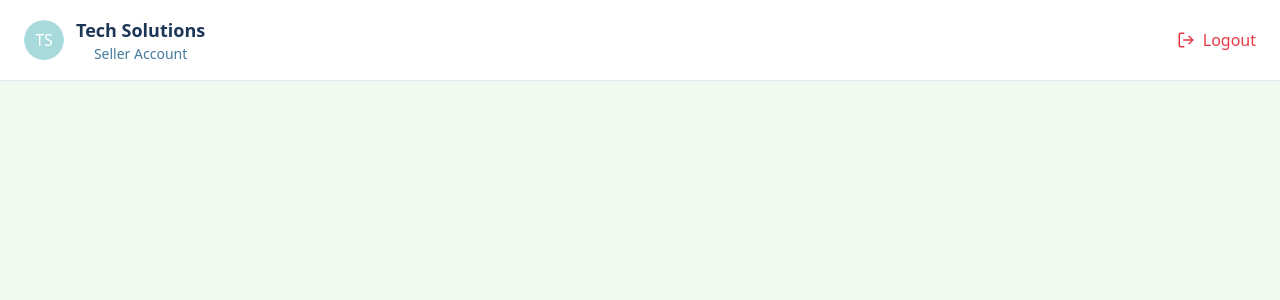
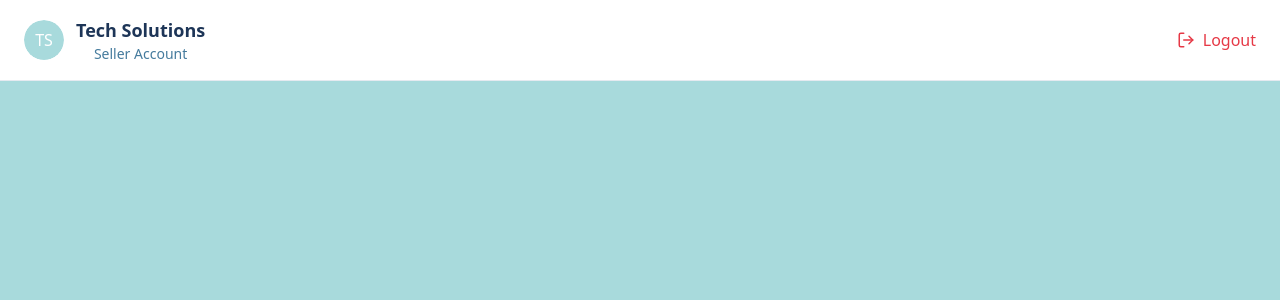
Before and after one commit to Lua-Code/Web-Development-Project, a React (Vite) app in the folder seller-app/: page / in a window 1280 px wide. Shown: the top 300 px of the page. Built offline with nearby package versions, Linux system fonts and the light colour scheme.

Commit message:
Update MainLayout.jsx

```diff
--- a/seller-app/src/Layouts/MainLayout.jsx
+++ b/seller-app/src/Layouts/MainLayout.jsx
@@ -8,7 +8,7 @@ const MainLayout = () => {
         window.location.href = 'http://localhost:5173/'; /* should be replaced by za buyer URL */
     }
     return (
-        <div className="flex flex-col min-h-screen">
+        <div className="flex flex-col min-h-screen bg-[#a8dadc]">
             <Navbar onLogout = {handleLogout} />
             <main className="flex-1">
                 <Outlet />
```
